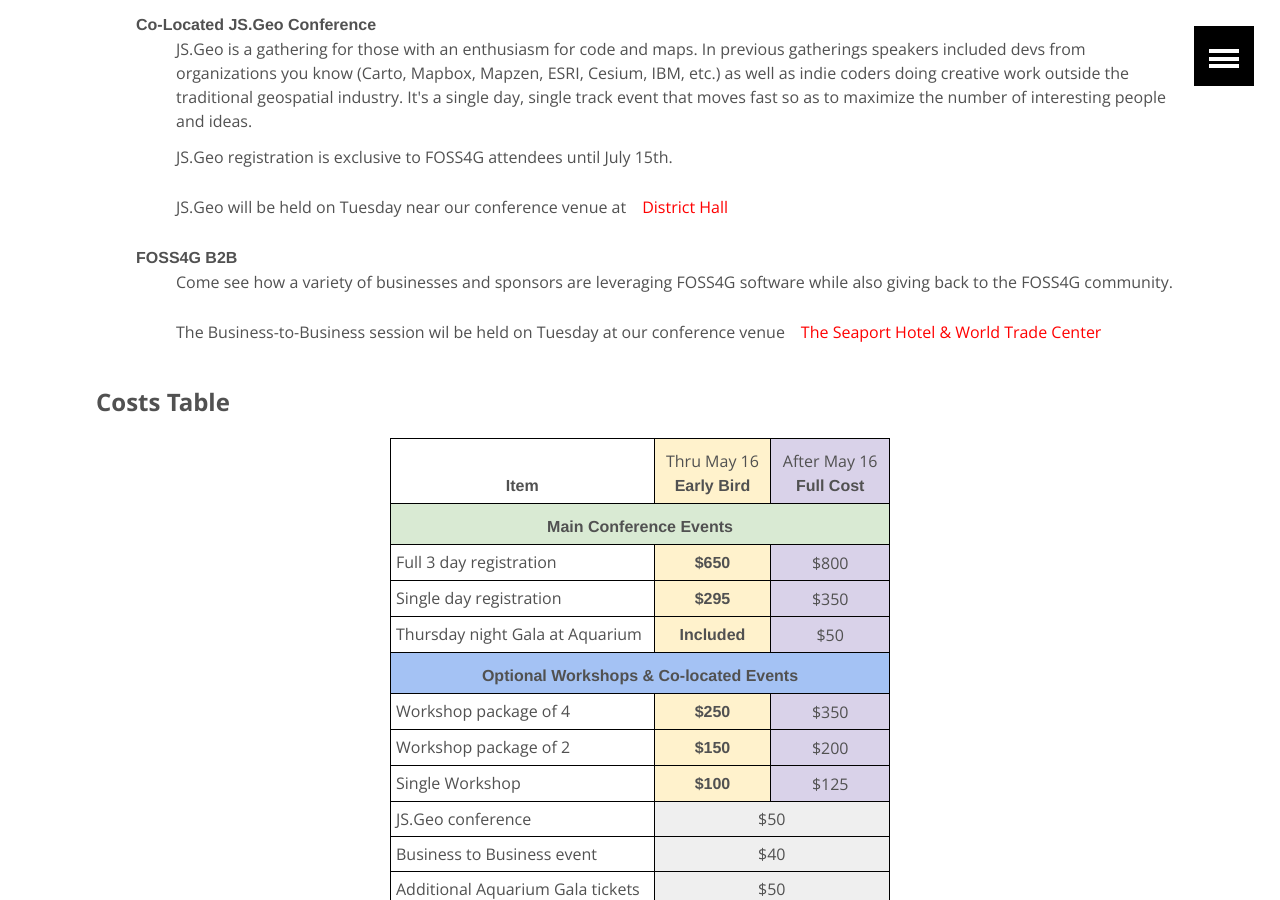
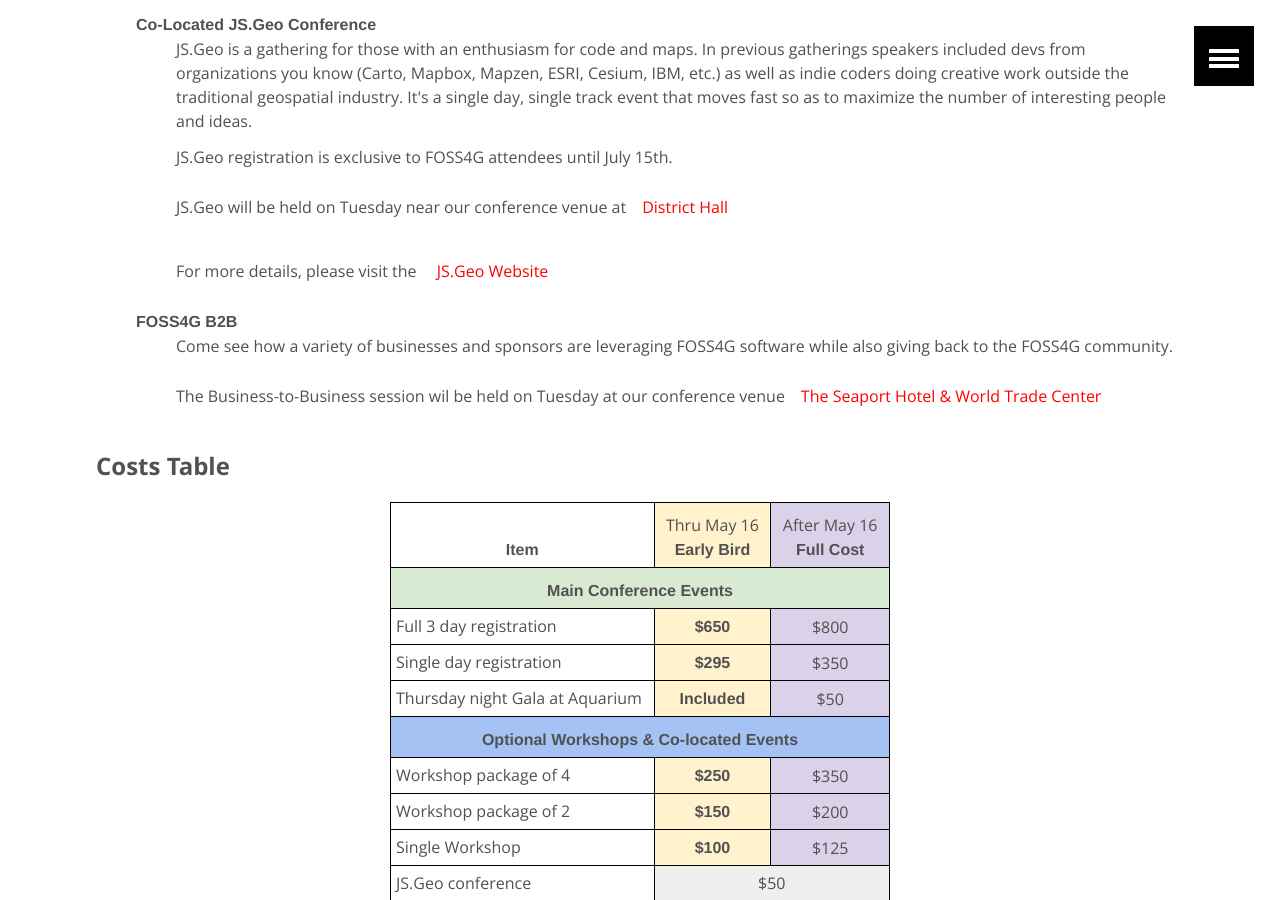
Before and after one commit to AvidGeo/foss4g2017-dev, a Jekyll site: the page built from register/index.html, in a window 1280 px wide and 900 px high, scrolled down 1376 px. Built offline with Jekyll 4.4.1, drawn with Linux system fonts in a browser that asks for light colours.

Commit message:
add jsgeo link

```diff
--- a/register/index.html
+++ b/register/index.html
@@ -34,6 +34,7 @@
                     outside the traditional geospatial industry. It's a single day, single track event that moves fast so as to maximize the number of interesting people and ideas.</li>
                 <li>JS.Geo registration is exclusive to FOSS4G attendees until July 15th.</li>
                 <li>JS.Geo will be held on Tuesday near our conference venue at<a href="http://www.districthallboston.org/" style="color:red;">District Hall</a></li>
+                <li>For more details, please visit the <a href="http://www.jsgeo.com/" style="color:red;">JS.Geo Website</a></li>
             </ul>
         </li>
         <li><strong>FOSS4G B2B</strong>
```
